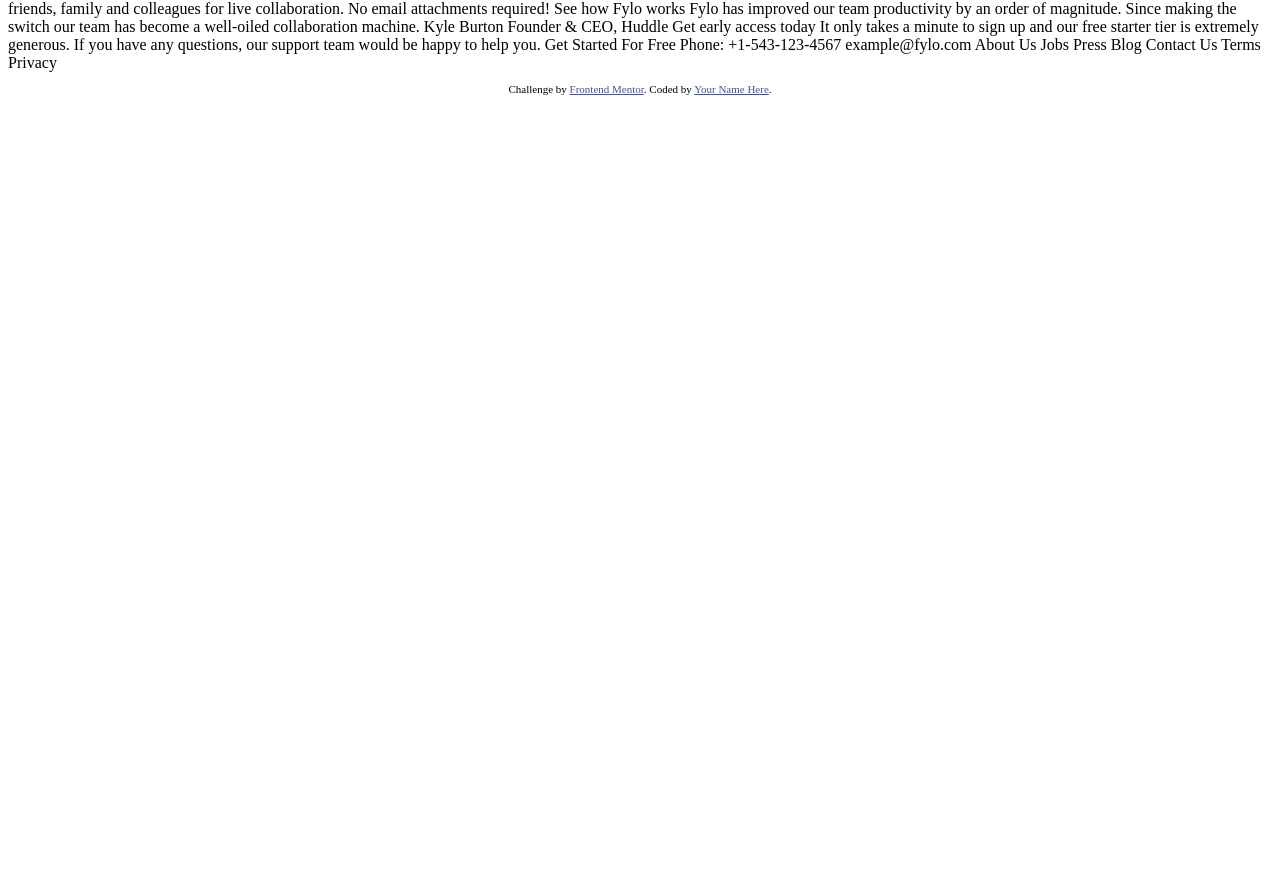
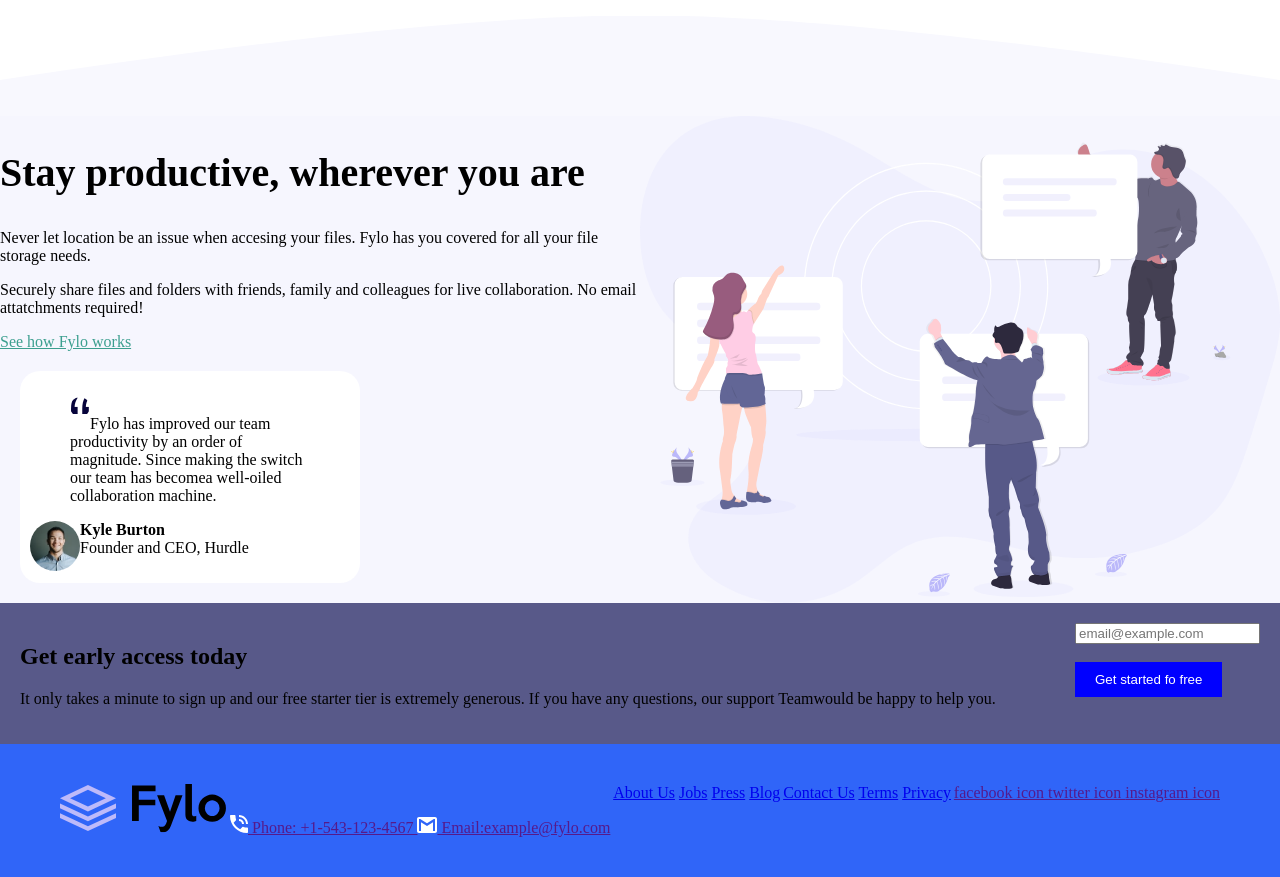
Before and after one commit to DionysiusLimo/fylo-landing-page-with-two-column-layout-master-by-Dionysius-LImo, a plain HTML site: page index.html in a window 1280 px wide. Shown: the part 538-1415 px from the top of the page. Before the commit the page ends 800 px from the top, so only its background shows below. Drawn offline with Linux system fonts and the light colour scheme.

Commit message:
project almost done

```diff
--- a/index.html
+++ b/index.html
@@ -60,27 +60,93 @@
           <img src="/images/illustration-1.svg" alt="Fylo illustration 1" />
         </div>
       </section>
+      <br />
+      <br />
+      <div class="background-pattern"></div>
+      <section class="hero-2">
+        <div class="left-side">
+          <h1>Stay productive, wherever you are</h1>
+          <p>
+            Never let location be an issue when accesing your files. Fylo has
+            you covered for all your file storage needs.
+          </p>
+          <p>
+            Securely share files and folders with friends, family and colleagues
+            for live collaboration. No email attatchments required!
+          </p>
+          <a href="#" style="color: hsl(170, 45%, 43%)">See how Fylo works</a>
+          <section class="quote">
+            <blockquote>
+              <img
+                src="/images/icon-quotes.svg"
+                alt=""
+                style="height: 20px; width: 20px"
+              />
+              <br />
+              Fylo has improved our team productivity by an order of magnitude.
+              Since making the switch our team has becomea well-oiled
+              collaboration machine.
+            </blockquote>
+            <div class="author">
+              <img
+                src="/images/avatar-testimonial.jpg"
+                alt="Kyle Burton avatar"
+              />
+              <div class="author-info">
+                <p><strong>Kyle Burton</strong><br />Founder and CEO, Hurdle</p>
+              </div>
+            </div>
+          </section>
+        </div>
+        <div class="right-side">
+          <img src="images/illustration-2.svg" alt="" />
+        </div>
+      </section>
+      <section class="early-access">
+        <div>
+          <h2>Get early access today</h2>
+          <p>
+            It only takes a minute to sign up and our free starter tier is
+            extremely generous. If you have any questions, our support Teamwould
+            be happy to help you.
+          </p>
+        </div>
+        <div>
+          <input type="email" placeholder="email@example.com" />
+          <br />
+          <br />
+          <button id="btn">Get started fo free</button>
+        </div>
+      </section>
     </main>
-
-    Get Started Stay productive, wherever you are Never let location be an issue
-    when accessing your files. Fylo has you covered for all of your file storage
-    needs. Securely share files and folders with friends, family and colleagues
-    for live collaboration. No email attachments required! See how Fylo works
-    Fylo has improved our team productivity by an order of magnitude. Since
-    making the switch our team has become a well-oiled collaboration machine.
-    Kyle Burton Founder & CEO, Huddle Get early access today It only takes a
-    minute to sign up and our free starter tier is extremely generous. If you
-    have any questions, our support team would be happy to help you. Get Started
-    For Free Phone: +1-543-123-4567 example@fylo.com About Us Jobs Press Blog
-    Contact Us Terms Privacy
-
-    <footer>
-      <p class="attribution">
-        Challenge by
-        <a href="https://www.frontendmentor.io?ref=challenge" target="_blank"
-          >Frontend Mentor</a
-        >. Coded by <a href="#">Your Name Here</a>.
-      </p>
+    <footer class="footer">
+      <div>
+        <img src="/images/logo.svg" alt="" />
+        <a href="">
+          <img src="/images/icon-phone.svg" alt="" />
+          Phone: +1-543-123-4567
+        </a>
+        <a href="">
+          <img src="/images/icon-email.svg" alt="" />
+          Email:example@fylo.com
+        </a>
+      </div>
+      <div>
+        <a href="#">About Us</a>
+        <a href="#">Jobs</a>
+        <a href="#">Press</a>
+        <a href="#">Blog</a>
+      </div>
+      <div>
+        <a href="#">Contact Us</a>
+        <a href="#">Terms</a>
+        <a href="#">Privacy</a>
+      </div>
+      <div>
+        <a href=""> facebook icon </a>
+        <a href=""> twitter icon </a>
+        <a href=""> instagram icon </a>
+      </div>
     </footer>
   </body>
 </html>
--- a/style.css
+++ b/style.css
@@ -2,6 +2,9 @@ header {
   display: flex;
   justify-content: space-between;
   padding: 20px 60px;
+}
+body {
+  margin: 0;
 }
 .logo img {
   height: 40px;
@@ -51,3 +54,57 @@ button:hover {
 h1 {
   font-size: 40px;
 }
+.quote img {
+  border-radius: 50%;
+  float: left;
+  height: 50px;
+  width: 50px;
+}
+.early-access {
+  background-color: hsl(238, 22%, 44%);
+  display: flex;
+  justify-content: space-between;
+  padding: 20px;
+}
+.quote {
+  border: 20px;
+  width: 50%;
+  background-color: white;
+  border-radius: 20px;
+  margin: 20px;
+  padding: 10px;
+}
+.background-pattern {
+  background-image: url(/images/bg-curve-desktop.svg);
+  background-repeat: no-repeat;
+  background-size: cover;
+  background-position: center;
+  height: 100px;
+  width: 100%;
+}
+.hero-2 {
+  display: flex;
+  background-color: hsl(240, 75%, 98%);
+}
+.hero-2 > div {
+  flex: 1;
+}
+.hero-2 .right-side img {
+  width: 100%;
+  height: 100%;
+}
+.footer {
+  background-color: hsl(224, 93%, 58%);
+  display: flex;
+  justify-content: space-between;
+  padding: 40px 60px;
+  color: white;
+}
+>footer div:not(:last-child) a{
+  display: block;
+  color: inherit;
+  margin-top: 10px;
+  text-decoration: none;
+}
+
+}
```
